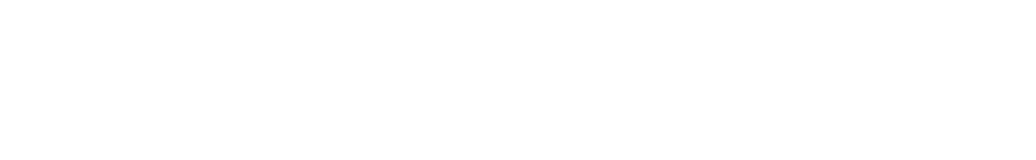
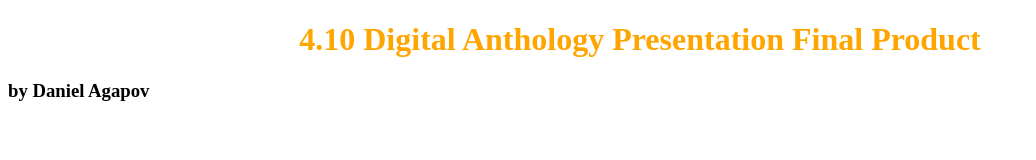
Before and after one commit to Daggerpov/Digital-Anthology-Presentation, a plain HTML site: page index.html in a window 1280 px wide. Shown: the whole page, without its empty margins (0-1036 px from the left). Drawn offline with Linux system fonts and the light colour scheme.

Commit message:
asdf;lkjh

```diff
--- /dev/null
+++ b/css/homepage.css
@@ -0,0 +1,13 @@
+h1 {
+    text-align: center;
+    color: orange;
+}
+
+p {
+    color: brown;
+
+}
+
+h3 {
+
+}
--- a/index.html
+++ b/index.html
@@ -5,8 +5,10 @@
     <meta name="viewport" content="width=device-width, initial-scale=1.0">
     <title>Anthology - Daniel Agapov</title>
     <link rel="icon" href="images/books.jpeg">
+    <link rel="stylesheet" href="css/homepage.css">
 </head>
 <body>
-
+    <h1>4.10 Digital Anthology Presentation Final Product</h1>
+    <h3>by Daniel Agapov</h3>
 </body>
 </html>
```
